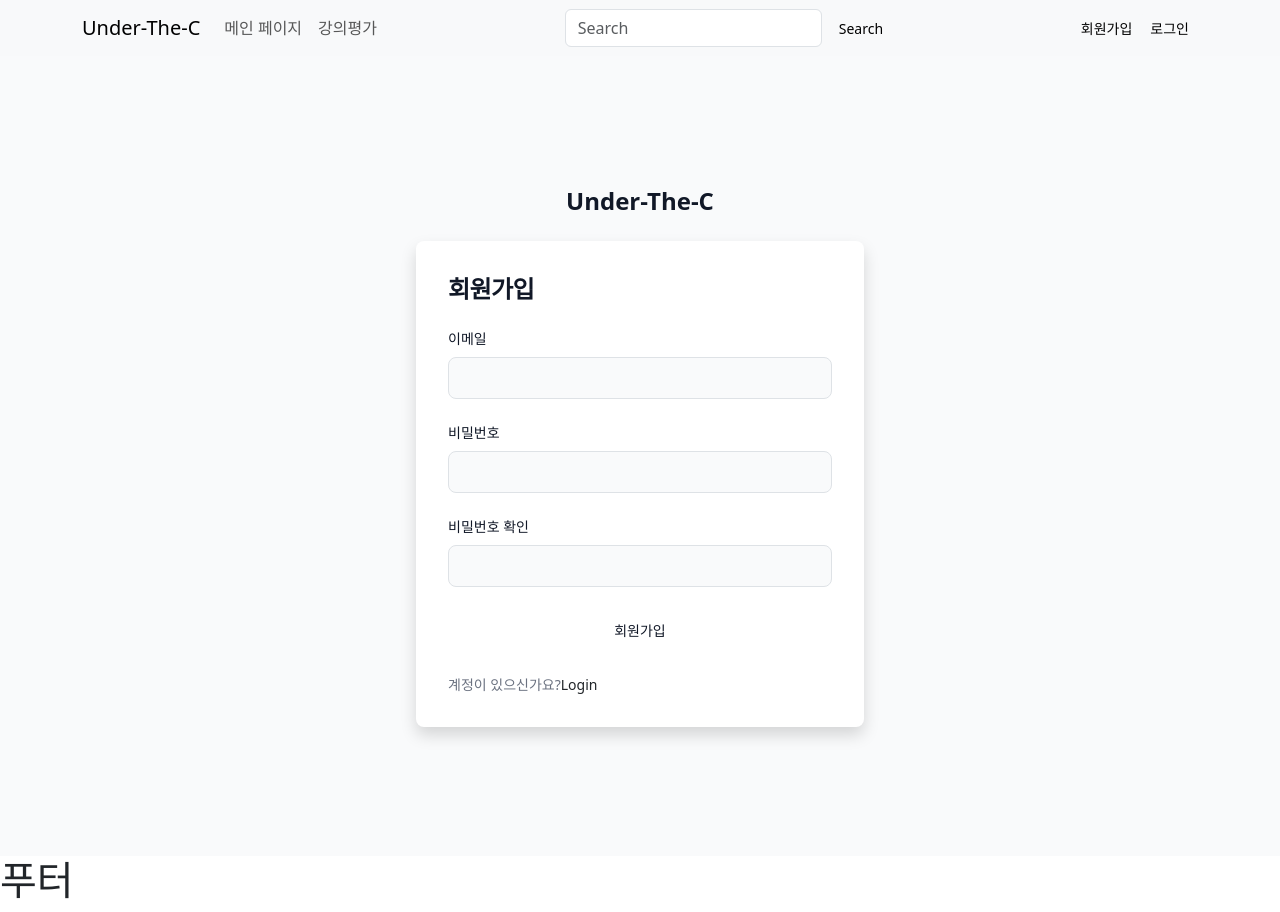
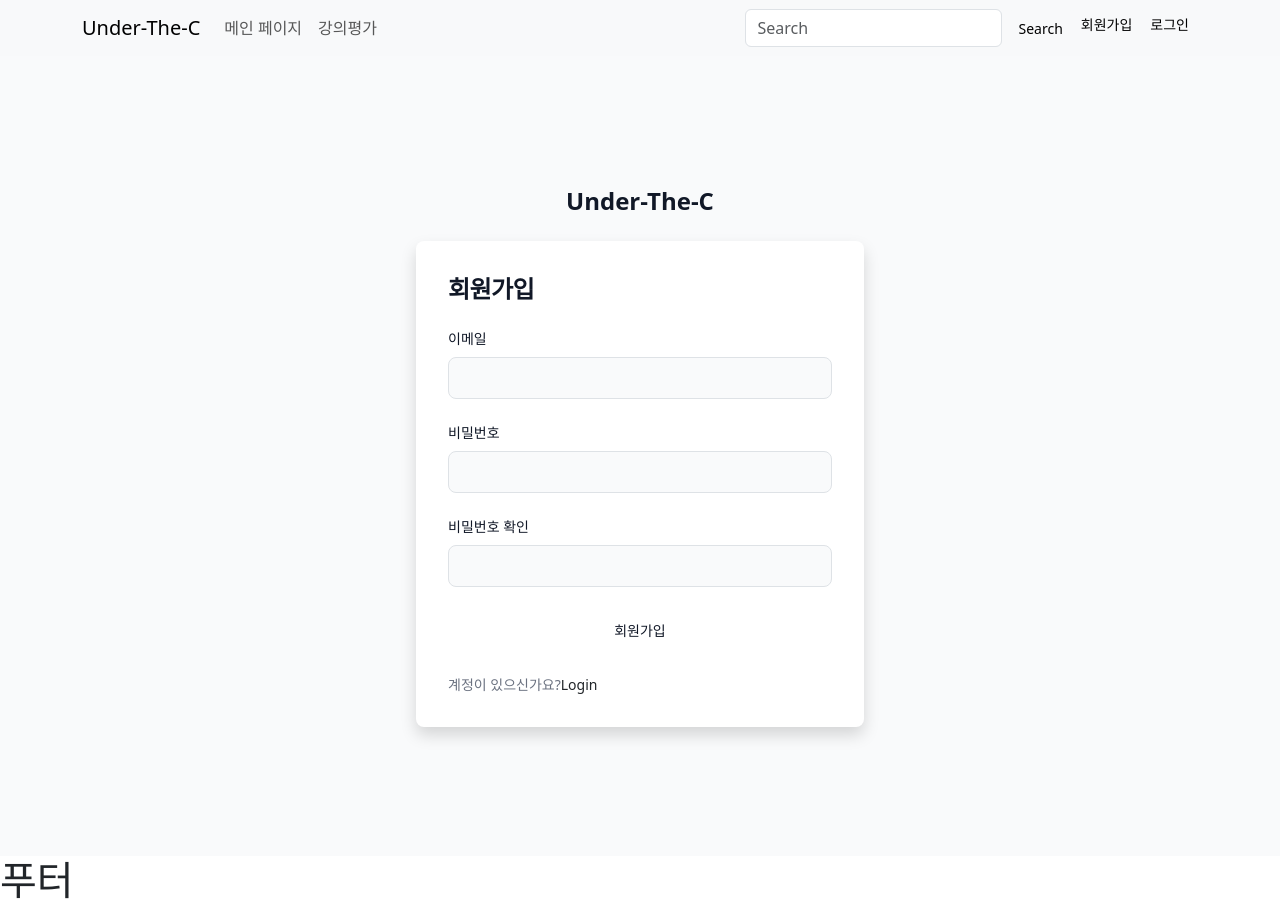
Before and after one commit to OhHyukJun/Under-The-C, a React (Create React App) app in the folder frontend-react/: page /RegisterPage in a window 1280 px wide. Built offline with nearby package versions, Linux system fonts and the light colour scheme.

Commit message:
Design: 검색창 위치  변경

```diff
--- a/frontend-react/src/Layout/Header.tsx
+++ b/frontend-react/src/Layout/Header.tsx
@@ -17,6 +17,7 @@ function Header() {
             <Nav.Link href="/">메인 페이지</Nav.Link>
             <Nav.Link href="/Board">강의평가</Nav.Link>
           </Nav>
+          <Nav className="ms-auto">
           <Form className="d-flex">
             <Form.Control
               type="search"
@@ -26,7 +27,6 @@ function Header() {
             />
             <Button variant="light" size="sm">Search</Button>
           </Form>
-          <Nav className="ms-auto">
             <Button variant="light" size="sm" href="/RegisterPage">
               회원가입
             </Button>
```
